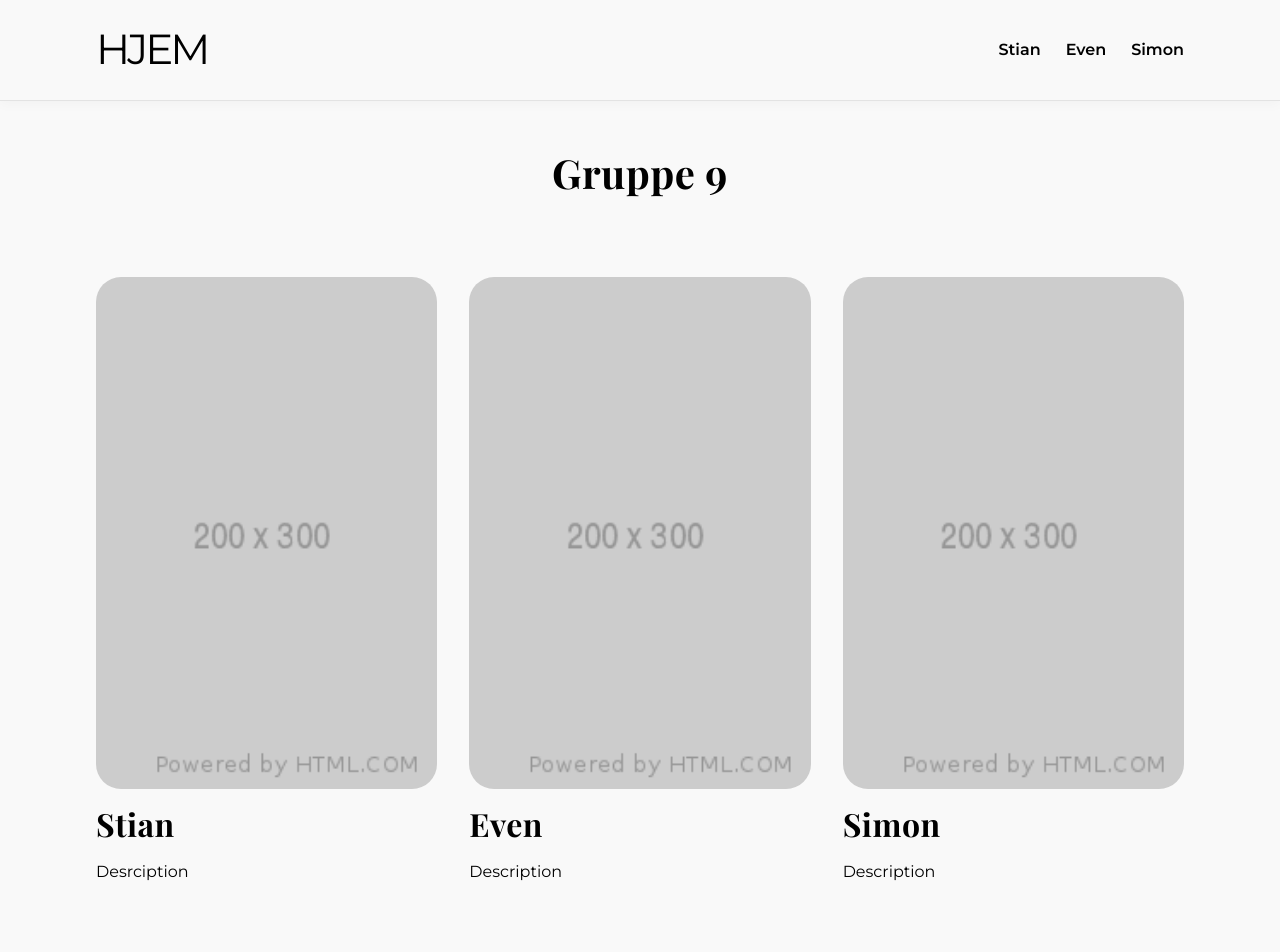
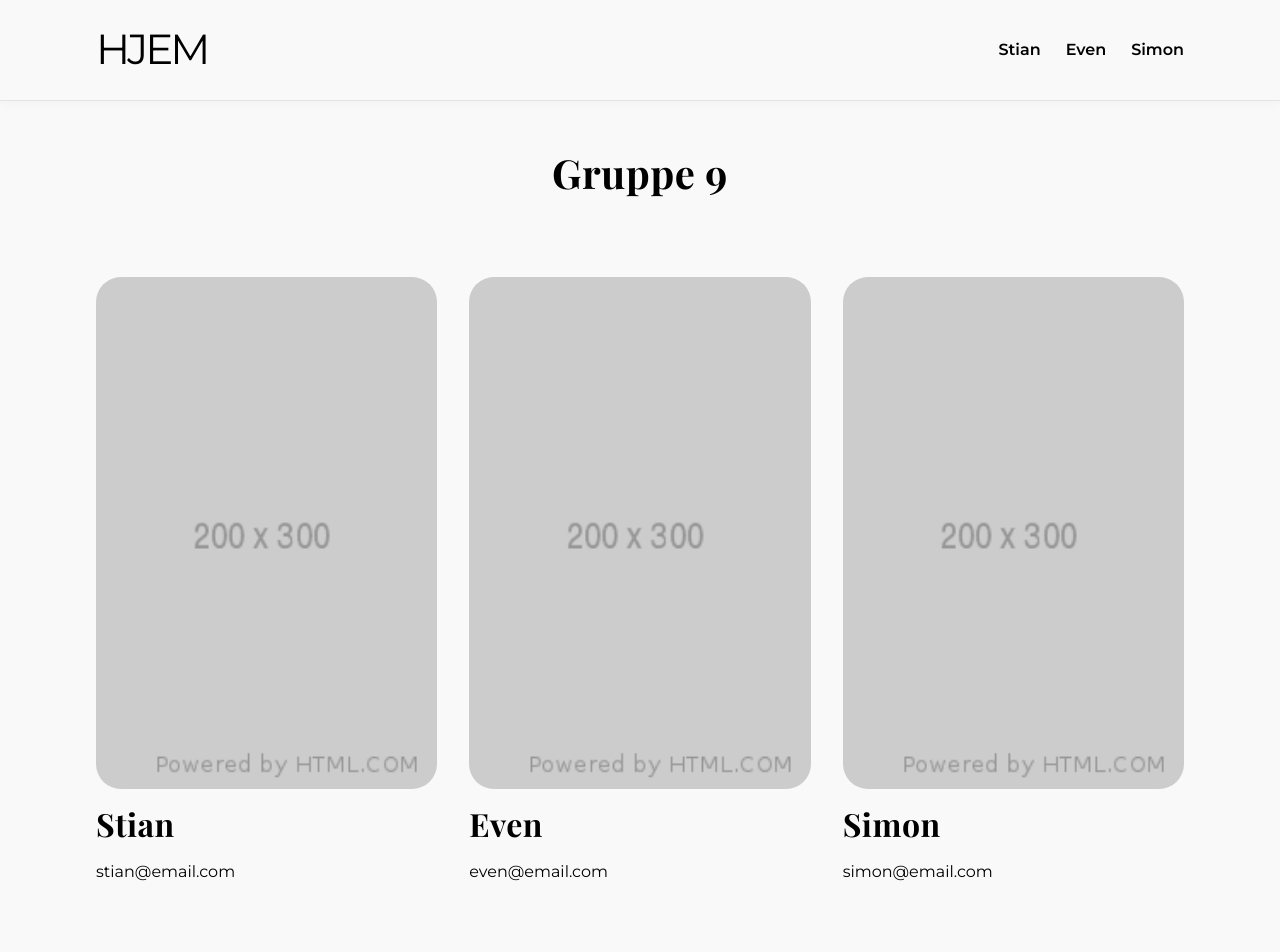
Before and after one commit to EvenSkaug/Gruppe9_AK3, a React (Vite) app in the folder Gruppehjemmeside/: page / in a window 1280 px wide. Shown: the top 952 px of the page. Built offline with nearby package versions, Linux system fonts and the light colour scheme; a web font is replaced by a local one.

Commit message:
endret "biografi" til "epost" i profilkort

```diff
--- a/Gruppehjemmeside/src/components/StudentCard.jsx
+++ b/Gruppehjemmeside/src/components/StudentCard.jsx
@@ -1,11 +1,11 @@
 import "../styles/studentCard.scss";
 
-export default function StudentCard({name, image, biography}) {
+export default function StudentCard({name, image, epost}) {
     return (
         <article className="student-card">
             <img src={image} alt="student-image" />
             <h3>{name}</h3>
-            <p>{biography}</p>
+            <p>{epost}</p>
         </article>
     )
 }
--- a/Gruppehjemmeside/src/components/StudentCards.jsx
+++ b/Gruppehjemmeside/src/components/StudentCards.jsx
@@ -4,9 +4,9 @@ import "../styles/studentCards.scss";
 
 export default function StudentCards() {
     const students = [
-        {id: 1, name: "Stian", image: "../200x300.png", biography: "Desrciption"},
-        {id: 2, name: "Even", image: "../200x300.png", biography: "Description"},
-        {id: 3, name: "Simon", image: "../200x300.png", biography: "Description"}
+        {id: 1, name: "Stian", image: "../200x300.png", epost: "stian@email.com"},
+        {id: 2, name: "Even", image: "../200x300.png", epost: "even@email.com"},
+        {id: 3, name: "Simon", image: "../200x300.png", epost: "simon@email.com"}
       ]
 
     return (
@@ -17,7 +17,7 @@ export default function StudentCards() {
                     key={student.id} // Unique student based on their id
                     image={student.image}
                     name={student.name}
-                    biography={student.biography}
+                    epost={student.epost}
                 />
             ))}
         </div>
```
